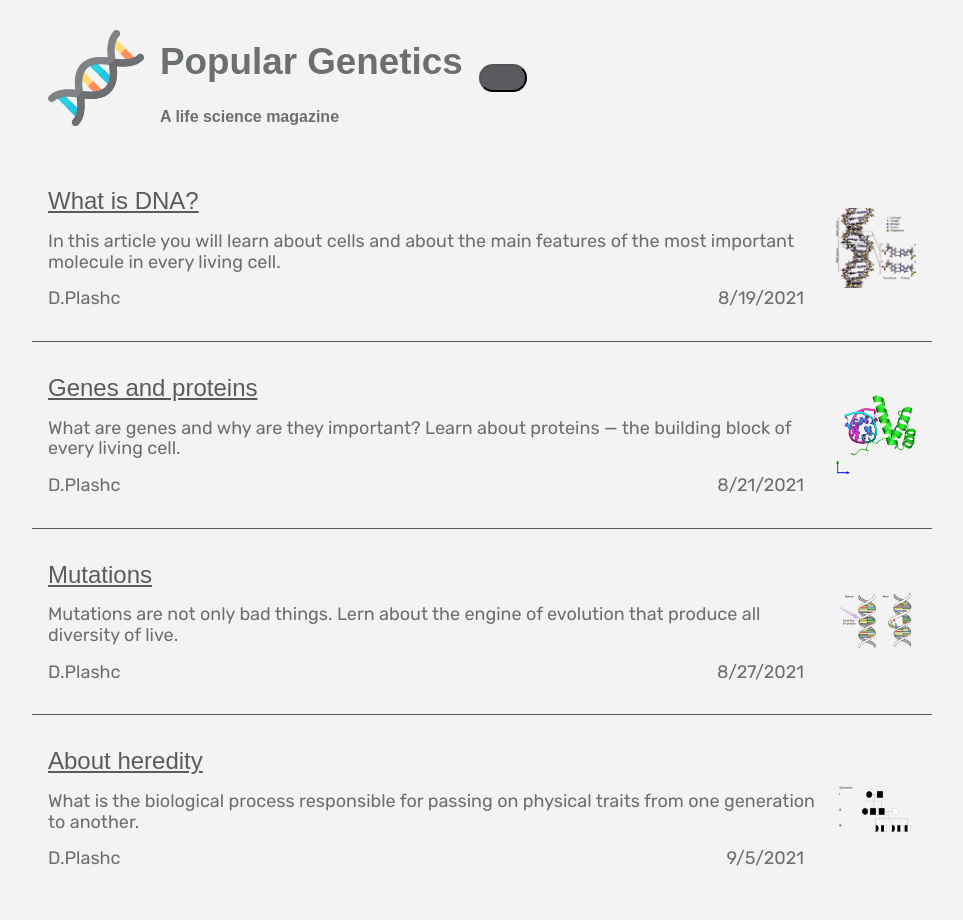
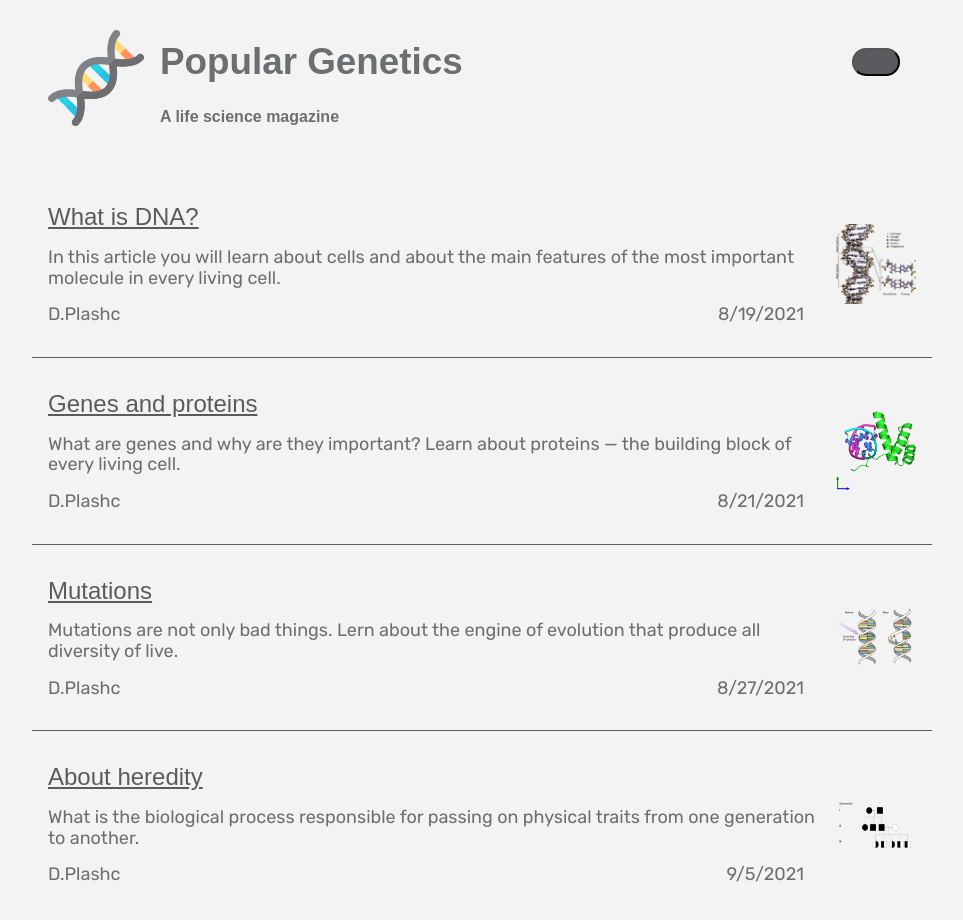
Before and after one commit to plashchynski/popular-genetics, a plain HTML site: page index.html in a window 1280 px wide. Shown: the top 920 px of the page, without its empty margins (158-1121 px from the left). Drawn offline with Linux system fonts and the light colour scheme; a web font is replaced by a local one.

Commit message:
Align toggle

```diff
--- a/css/main.css
+++ b/css/main.css
@@ -100,8 +100,13 @@ body.dark-theme {
    ========================================================================== */
 
 body > header {
-  display: flex;
-  flex-direction: row;
+  display: grid;
+  grid-template-columns: 6rem auto;
+  grid-template-rows: auto;
+  grid-template-areas:
+  "logo title toggle"
+  "logo subtitle toggle";
+  column-gap: 1rem;
   padding-left: 1rem;
   padding-right: 1rem;
   align-items: center;
@@ -110,11 +115,13 @@ body > header {
 }
 
 body > header .logo img {
+  grid-area: logo;
   width: 6rem;
   height: 100%;
 }
 
 body > header .title {
+  grid-area: title;
   font-family: 'Anaheim', sans-serif;
   font-size: 2.3rem;
   font-weight: bold;
@@ -129,6 +136,7 @@ body > header .title {
 }
 
 body > header .subtitle {
+  grid-area: subtitle;
   font-family: 'Signika Negative', sans-serif;
   font-size: 1rem;
   font-weight: bold;
@@ -141,6 +149,11 @@ body > header .subtitle {
 }
 
 #darkModeToggle {
+  margin-top: 2rem;
+  margin-right: 1rem;
+  align-self: start;
+  justify-self: end;
+  grid-area: toggle;
   height: 1rem;
   width: 3rem;
   background: var(--accent-text-colour);
@@ -218,8 +231,8 @@ article > header {
   grid-template-columns: auto min-content max-content;
   grid-template-rows: min-content min-content;
   grid-template-areas:
-  "title title toggle"
-  "author publication_date toggle";
+  "title title"
+  "author publication_date";
   padding: 1rem;
   padding-bottom: 2rem;
 }
```
